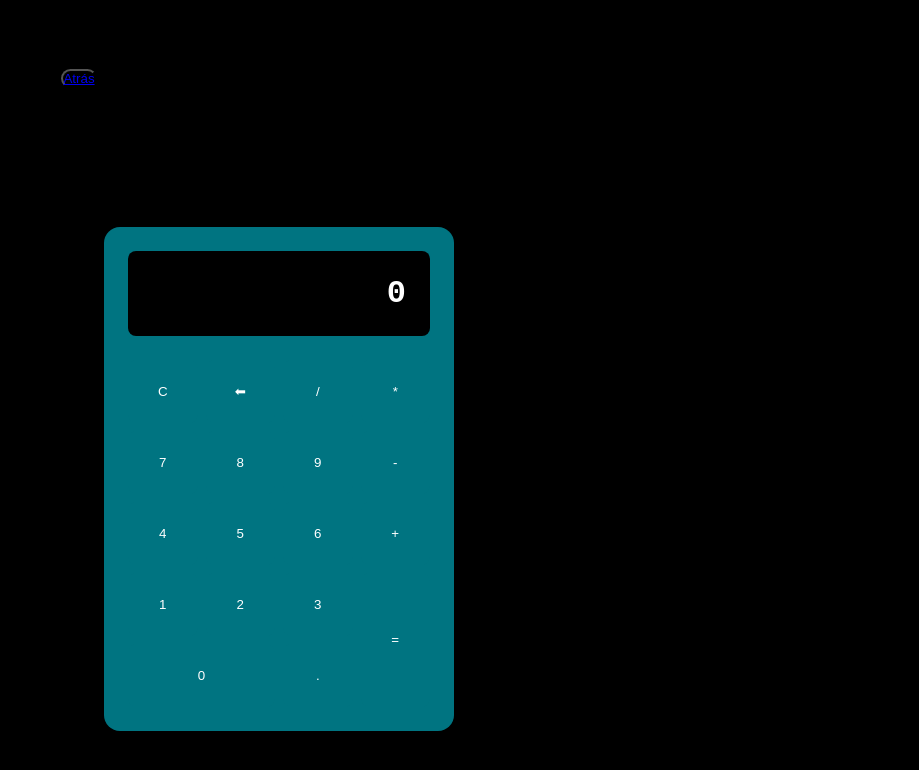
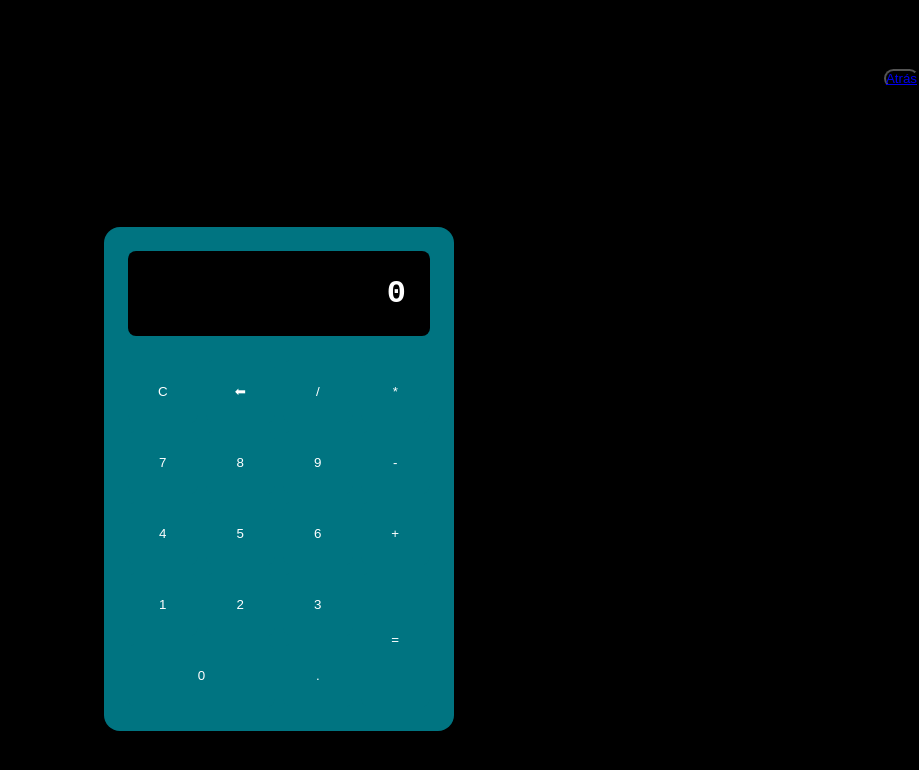
Before and after one commit to Vitorio-Max/Vitorio-Max.github.io, a plain HTML site: page Vitorio/calculadora.html in a window 1280 px wide. Shown: the whole page, without its empty margins (361-1280 px from the left). Drawn offline with Linux system fonts and the light colour scheme.

Commit message:
auto boton atras

```diff
--- a/Vitorio/calcustyle.css
+++ b/Vitorio/calcustyle.css
@@ -68,9 +68,10 @@ background-color: rgb(112, 112, 112);
 }
 
 .boton_atras {
+    font-family: sans-serif;
     background-color: transparent;
     color: white;
     cursor: pointer;
     border-radius: 1rem;
-    margin-left: -400px;
+    margin-left: auto;
 }
```
